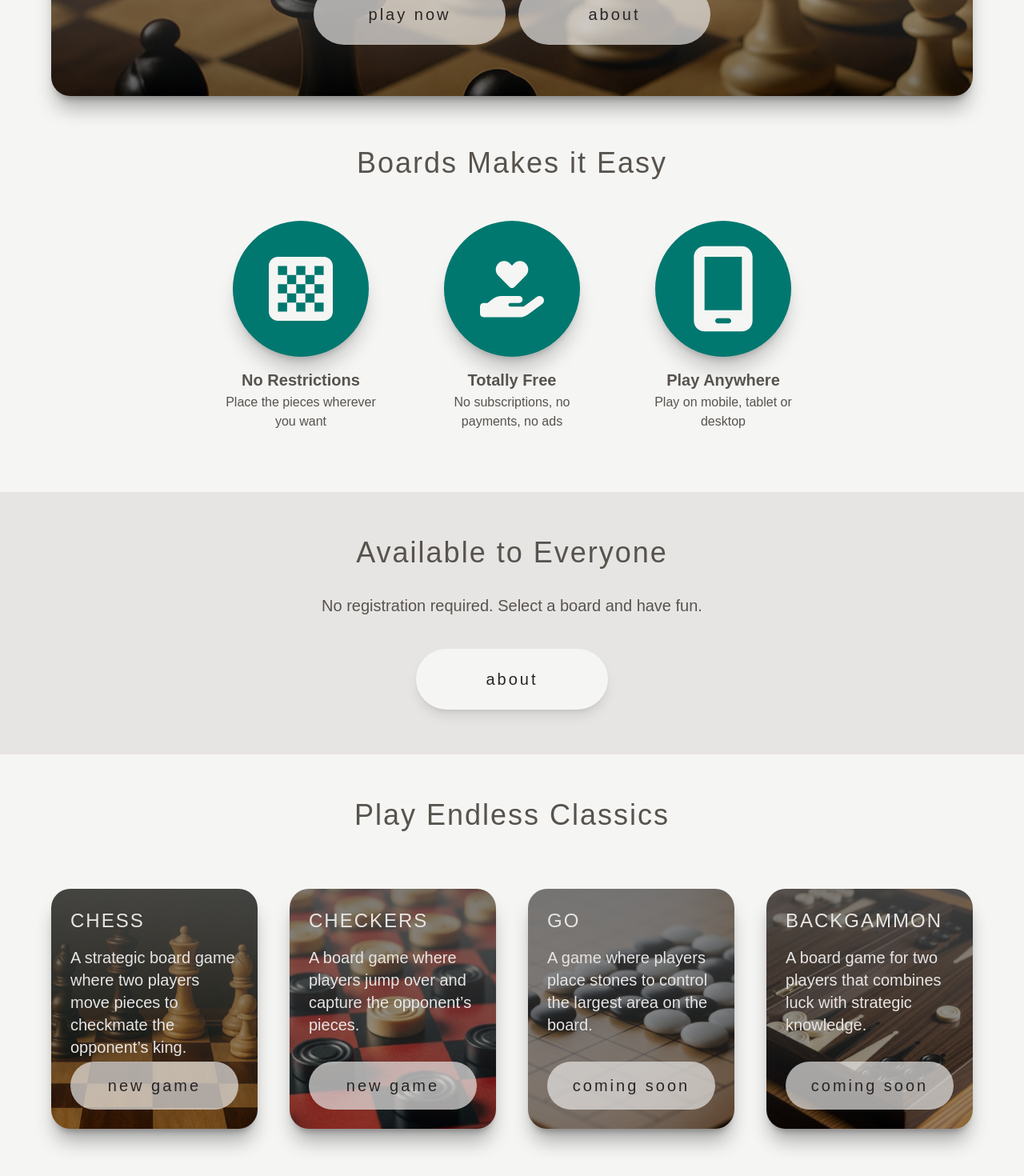
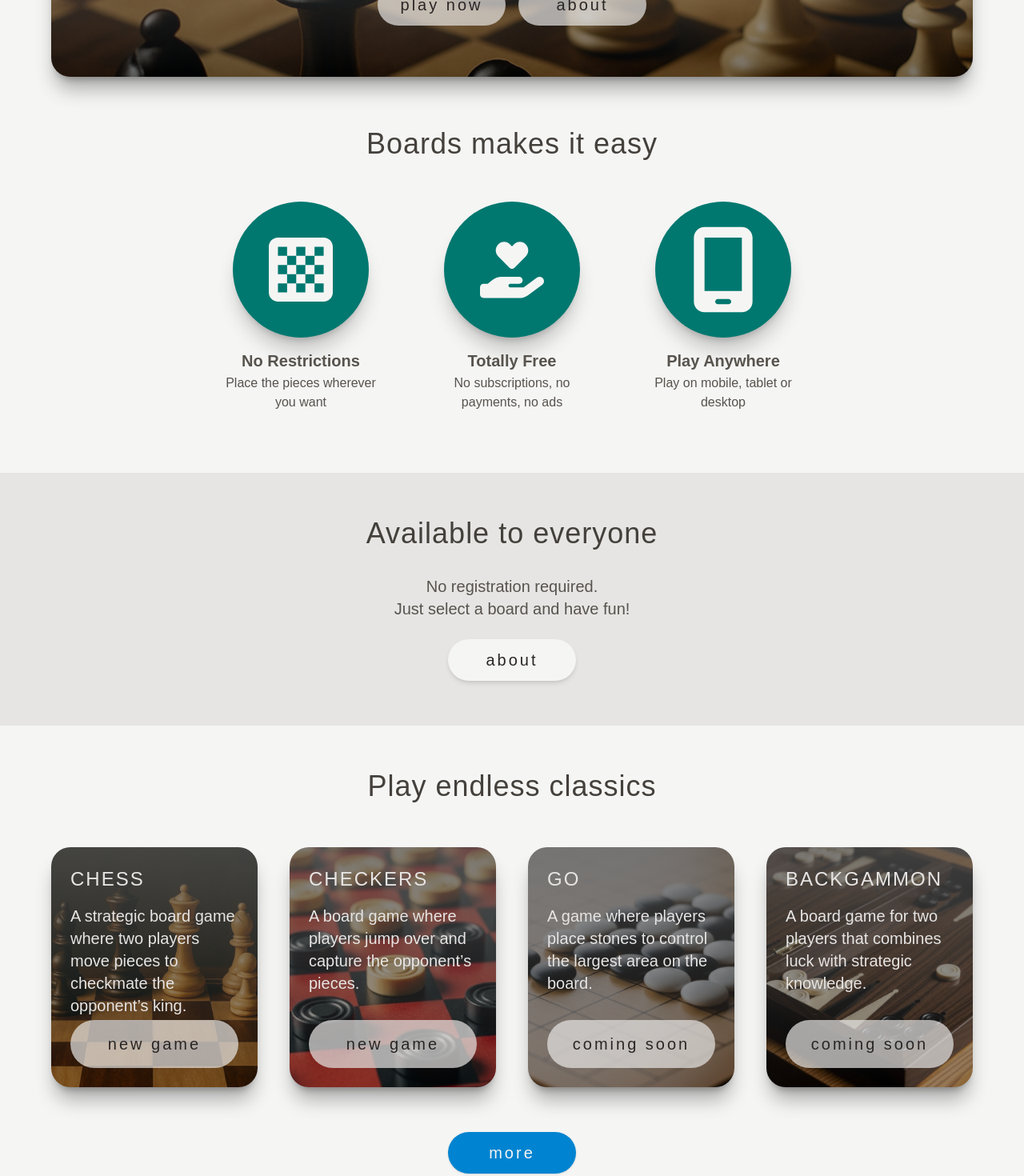
Before and after one commit to delgadociteriowa/boards-mint, a Next.js app: page / in a window 1280 px wide. Shown: the part 340-1810 px from the top of the page at 80% size. Built offline with nearby package versions, Linux system fonts and the light colour scheme; no server answers.

Commit message:
fix: uiux fixes

```diff
--- a/src/components/GameCardList.tsx
+++ b/src/components/GameCardList.tsx
@@ -1,4 +1,4 @@
-import GameCard from "./GameCard";
+import GameCard from './GameCard';
 
 interface GameCard {
   background: string;
@@ -11,18 +11,20 @@ interface GameCardListProp {
   list: GameCard[];
 }
 
-const GameCardList = ({list}: GameCardListProp) => {
-  return (<div className="py-10 flex flex-wrap justify-start gap-10 w-[100%] mb-8">
+const GameCardList = ({ list }: GameCardListProp) => {
+  return (
+    <div className='py-10 flex flex-wrap justify-start gap-10 w-[100%] mb-4'>
       {list.map((card: GameCard) => (
         <GameCard
           key={card.title}
           background={card.background}
           title={card.title}
           paragraph={card.paragraph}
-        gameLink={card.gameLink}/>
-      ))
-    }
-  </div>)
-}
+          gameLink={card.gameLink}
+        />
+      ))}
+    </div>
+  );
+};
 
 export default GameCardList;
--- a/src/components/HomeFeatures.tsx
+++ b/src/components/HomeFeatures.tsx
@@ -1,36 +1,55 @@
-import ChessIcon from "../assets/chess-board-solid.svg";
-import MobileIcon from "../assets/mobile-screen-solid.svg";
-import HandHeartIcon from "../assets/hand-holding-heart-solid.svg"
-import FeatureCard from "./FeatureCard";
+import ChessIcon from '../assets/chess-board-solid.svg';
+import HandHeartIcon from '../assets/hand-holding-heart-solid.svg';
+import MobileIcon from '../assets/mobile-screen-solid.svg';
+import FeatureCard from './FeatureCard';
 
 interface Feature {
   icon: string;
   altText: string;
   title: string;
   paragraph: string;
-};
+}
 
 const HomeFeatures = () => {
   const features: Feature[] = [
-    { icon: ChessIcon, altText: 'Chess icon', title: 'No Restrictions', paragraph: 'Place the pieces wherever you want'},
-    { icon: HandHeartIcon, altText: 'A hand holding a heart icon', title: 'Totally Free', paragraph: 'No subscriptions, no payments, no ads'},
-    { icon: MobileIcon, altText: 'Mobile icon', title: 'Play Anywhere', paragraph: 'Play on mobile, tablet or desktop'},
+    {
+      icon: ChessIcon,
+      altText: 'Chess icon',
+      title: 'No Restrictions',
+      paragraph: 'Place the pieces wherever you want',
+    },
+    {
+      icon: HandHeartIcon,
+      altText: 'A hand holding a heart icon',
+      title: 'Totally Free',
+      paragraph: 'No subscriptions, no payments, no ads',
+    },
+    {
+      icon: MobileIcon,
+      altText: 'Mobile icon',
+      title: 'Play Anywhere',
+      paragraph: 'Play on mobile, tablet or desktop',
+    },
   ];
 
-  return(<section className="w-[90%] mt-8 mx-auto max-w-[1200px] pt-8 pb-14 text-stone-600 appear__main__element">
-      <h3 className="text-center text-4xl tracking-[2px] mb-8">Boards Makes it Easy</h3>
-      <div className="py-5 flex flex-wrap justify-center gap-16">
-        {features.map(feature => (
+  return (
+    <section className='w-[90%] mt-8 mx-auto max-w-[1200px] pt-8 pb-14 text-stone-600 appear__main__element'>
+      <h3 className='text-center text-4xl tracking-[1px] mb-8 text-stone-700'>
+        Boards makes it easy
+      </h3>
+      <div className='py-5 flex flex-wrap justify-center gap-16'>
+        {features.map((feature) => (
           <FeatureCard
             key={feature.altText}
             icon={feature.icon}
             altText={feature.altText}
             title={feature.title}
-            paragraph={feature.paragraph}/>
-          ))
-        }
+            paragraph={feature.paragraph}
+          />
+        ))}
       </div>
-    </section>)
+    </section>
+  );
 };
 
 export default HomeFeatures;
--- a/src/components/HomeGamesSection.tsx
+++ b/src/components/HomeGamesSection.tsx
@@ -1,20 +1,75 @@
-import GameCardList from "./GameCardList";
-import Link from "next/link";
+import Link from 'next/link';
+import GameCardList from './GameCardList';
 
 const HomeGamesSection = () => {
   const games = [
-    { background: 'bg-game-chess', title: 'chess', paragraph: 'A strategic board game where two players move pieces to checkmate the opponent’s king.', gameLink: 'chess'},
-    { background: 'bg-game-checkers', title: 'checkers', paragraph: 'A board game where players jump over and capture the opponent’s pieces.', gameLink: 'checkers'},
-    { background: 'bg-game-go', title: 'go', paragraph: 'A game where players place stones to control the largest area on the board.', gameLink: 'soon'},
-    { background: 'bg-game-backgammon', title: 'backgammon', paragraph: 'A board game for two players that combines luck with strategic knowledge.', gameLink: 'soon'},
-  ]
-  return (<section className="w-[90%] mx-auto max-w-[1200px] py-14 text-stone-600">
-    <h3 className="text-center text-4xl tracking-[2px] mb-8">Play Endless Classics</h3>
-    <GameCardList list={games}/>
-    <Link href="/games" className="block w-[15rem] bg-sky-600 hover:bg-sky-500 py-6 rounded-full text-center no-underline text-stone-100 text-xl lowercase tracking-[3px] mx-auto mt-4 shadow-xl/20">more games</Link>
-    <p className="text-left text-stone-600 leading-relaxed w-[100%] mt-10 px-6">Boards is a totally free virtual board game app and a passion project. It is not affiliated with or endorsed by any trademark.</p>
-    <p className="text-left text-stone-600 leading-relaxed w-[100%] mt-1 px-6">This site uses <a className="text-blue-600 hover:text-blue-500" href="https://vercel.com/docs/analytics/privacy-policy" target="_blank" rel="noopener noreferrer">Vercel Web Analytics</a> to anonymously measure visits. No cookies are set, users are not identified or tracked. More information in <Link href="/privacy" className="text-blue-600 hover:text-blue-500 font-bold">privacy</Link>.</p>
-  </section>)
+    {
+      background: 'bg-game-chess',
+      title: 'chess',
+      paragraph:
+        'A strategic board game where two players move pieces to checkmate the opponent’s king.',
+      gameLink: 'chess',
+    },
+    {
+      background: 'bg-game-checkers',
+      title: 'checkers',
+      paragraph:
+        'A board game where players jump over and capture the opponent’s pieces.',
+      gameLink: 'checkers',
+    },
+    {
+      background: 'bg-game-go',
+      title: 'go',
+      paragraph:
+        'A game where players place stones to control the largest area on the board.',
+      gameLink: 'soon',
+    },
+    {
+      background: 'bg-game-backgammon',
+      title: 'backgammon',
+      paragraph:
+        'A board game for two players that combines luck with strategic knowledge.',
+      gameLink: 'soon',
+    },
+  ];
+  return (
+    <section className='w-[90%] mx-auto max-w-[1200px] py-14 text-stone-600'>
+      <h3 className='text-center text-4xl tracking-[1px] mb-4 text-stone-700'>
+        Play endless classics
+      </h3>
+      <GameCardList list={games} />
+      <Link
+        href='/games'
+        className='block w-[10rem] bg-sky-600 hover:bg-sky-500 py-3 rounded-full text-center no-underline text-stone-100 text-xl lowercase tracking-[3px] mx-auto shadow-sm'
+      >
+        more
+      </Link>
+      <p className='text-left text-stone-600 leading-relaxed w-[100%] mt-10 px-6'>
+        Boards is a totally free virtual board game app and a passion project.
+        It is not affiliated with or endorsed by any trademark.
+      </p>
+      <p className='text-left text-stone-600 leading-relaxed w-[100%] mt-1 px-6'>
+        This site uses{' '}
+        <a
+          className='text-blue-600 hover:text-blue-500'
+          href='https://vercel.com/docs/analytics/privacy-policy'
+          target='_blank'
+          rel='noopener noreferrer'
+        >
+          Vercel Web Analytics
+        </a>{' '}
+        to anonymously measure visits. No cookies are set, users are not
+        identified or tracked. More information in{' '}
+        <Link
+          href='/privacy'
+          className='text-blue-600 hover:text-blue-500 font-bold'
+        >
+          privacy
+        </Link>
+        .
+      </p>
+    </section>
+  );
 };
 
 export default HomeGamesSection;
--- a/src/components/HomeHeroSection.tsx
+++ b/src/components/HomeHeroSection.tsx
@@ -4,22 +4,36 @@ import Navigation from './Navigation';
 const HomeHeroSection = () => {
   return (
     <header>
-      <Navigation/>
-      <section className="w-[90%] mx-auto max-w-[1200px] h-[85%] py-16 text-stone-200 bg-stone-900 bg-hero-chess bg-center bg-cover rounded-3xl flex flex-col gap-2 shadow-xl/30 appear__main__element">
-        <h1 className="text-5xl text-center font-brand font-thin tracking-[2px]">BOARDS</h1>
-        <div className="flex items-center gap-4 h-16 my-0 mx-auto">
-          <div className="w-16 h-0.5 bg-stone-200"></div>
-          <p className="text-4xl">♞</p>
-          <div className="w-16 h-0.5 bg-stone-200"></div>
+      <Navigation />
+      <section className='w-[90%] mx-auto max-w-[1200px] h-[85%] py-16 text-stone-200 bg-stone-900 bg-hero-chess bg-center bg-cover rounded-3xl flex flex-col gap-2 shadow-xl/30 appear__main__element'>
+        <h1 className='text-5xl text-center font-brand font-thin tracking-[2px]'>
+          BOARDS
+        </h1>
+        <div className='flex items-center gap-4 h-16 my-0 mx-auto'>
+          <div className='w-16 h-0.5 bg-stone-200'></div>
+          <p className='text-4xl'>♞</p>
+          <div className='w-16 h-0.5 bg-stone-200'></div>
         </div>
-        <h2 className="text-center text-xl w-[80%] my-0 mx-auto mb-4">Classic board games. Anywhere, anytime.</h2>
-        <div className="flex flex-wrap justify-center gap-4 w-[100%]">
-          <Link href="/games" className="block w-[15rem] shrink bg-stone-200/70 hover:bg-stone-200/90 py-6 rounded-full text-center no-underline text-stone-800 text-xl lowercase tracking-[3px]">Play Now</Link>
-          <Link href="/about" className="block w-[15rem] shrink bg-stone-200/70 hover:bg-stone-200/90 py-6 rounded-full text-center no-underline text-stone-800 text-xl lowercase tracking-[3px]">About</Link>
+        <h2 className='text-center text-xl w-[80%] my-0 mx-auto mb-4'>
+          Classic board games. Anywhere, anytime.
+        </h2>
+        <div className='flex flex-wrap justify-center gap-4 w-[100%]'>
+          <Link
+            href='/games'
+            className='block w-[10rem] shrink bg-stone-200/70 hover:bg-stone-200/90 py-3 rounded-full text-center no-underline text-stone-800 text-xl lowercase tracking-[3px]'
+          >
+            Play Now
+          </Link>
+          <Link
+            href='/about'
+            className='block w-[10rem] shrink bg-stone-200/70 hover:bg-stone-200/90 py-3 rounded-full text-center no-underline text-stone-800 text-xl lowercase tracking-[3px]'
+          >
+            About
+          </Link>
         </div>
       </section>
     </header>
-  )
+  );
 };
 
 export default HomeHeroSection;
--- a/src/components/HomeMessageSection.tsx
+++ b/src/components/HomeMessageSection.tsx
@@ -1,11 +1,21 @@
-import Link from "next/link";
+import Link from 'next/link';
 
 const HomeMessageSection = () => (
-  <section className="py-14 px-10 bg-stone-200 text-stone-600">
-    <h3 className="text-center text-4xl tracking-[2px] mb-8">Available to Everyone</h3>
-    <p className="text-center text-xl mb-10">No registration required. Select a board and have fun.</p>
-    <Link href="/about" className="block w-[15rem] bg-stone-100 hover:bg-stone-50 py-6 rounded-full text-center no-underline text-stone-800 text-xl lowercase tracking-[3px] mx-auto my-0 shadow-lg">about</Link>
+  <section className='py-14 px-10 bg-stone-200 text-stone-600'>
+    <h3 className='text-center text-4xl tracking-[1px] mb-8 text-stone-700'>
+      Available to everyone
+    </h3>
+    <p className='text-center text-xl mb-6'>
+      No registration required.
+      <br /> Just select a board and have fun!
+    </p>
+    <Link
+      href='/about'
+      className='block w-[10rem] bg-stone-100 hover:bg-stone-50 py-3 rounded-full text-center no-underline text-stone-800 text-xl lowercase tracking-[3px] mx-auto my-0 shadow-md'
+    >
+      about
+    </Link>
   </section>
 );
 
-export default HomeMessageSection
+export default HomeMessageSection;
```
Lines whose indentation alone changed are shown as unchanged.
